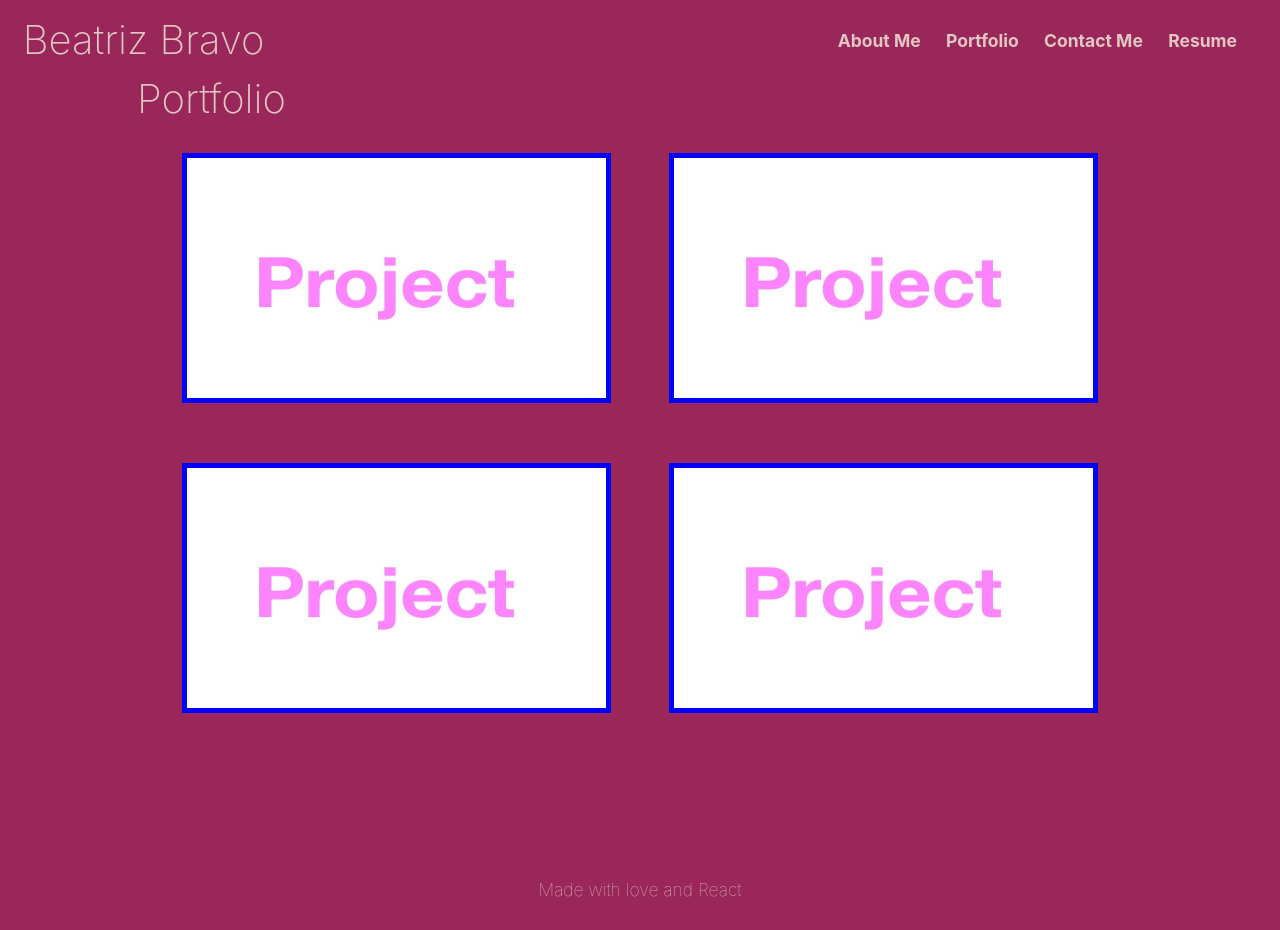
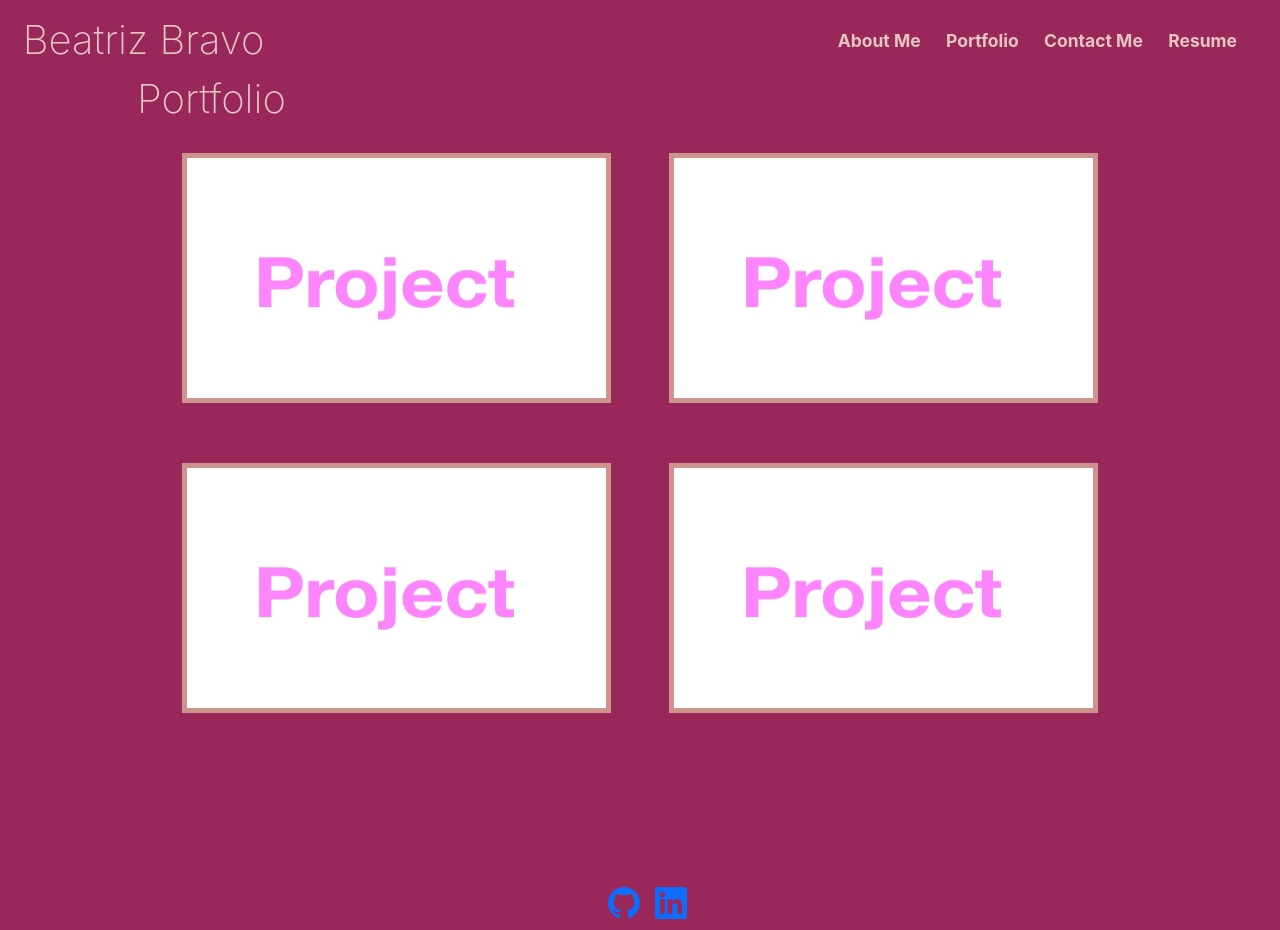
Before and after one commit to BeaBravo/react-portfolio, a React (Vite) app: page /Portfolio in a window 1280 px wide. Before the commit the page ends 908 px from the top, so only its background shows below. Built offline with nearby package versions, Linux system fonts and the light colour scheme.

Commit message:
added icons with links to the footer

```diff
--- a/src/App.css
+++ b/src/App.css
@@ -131,7 +131,7 @@
 
 
   .project {
-    border: solid 5px blue;
+    border: solid 5px var(--border-color);
   }
 
   #contact .text-section {
@@ -150,7 +150,7 @@
   footer {
     text-align: center;
     margin-top: auto;
-    font-weight: lighter;
+    font-size:xx-large;
   }
 
   /* Styles for bigger screens: */
--- a/src/components/Footer.jsx
+++ b/src/components/Footer.jsx
@@ -1,3 +1,19 @@
+import { BsGithub, BsLinkedin } from "react-icons/bs";
+import { Link } from "react-router-dom";
+
 export default function Footer() {
-    return <footer>Made with love and React</footer>
+    return (<footer>
+        <Link className="mx-4"
+            to='https://www.github.com/BeaBravo'
+        >
+            <BsGithub />
+        </Link>
+        <t />
+        <Link
+            to='https://www.linkedin.com/in/beatriz-bravo/'
+        >
+            <BsLinkedin />
+        </Link>
+    </footer>
+    );
 }
```
